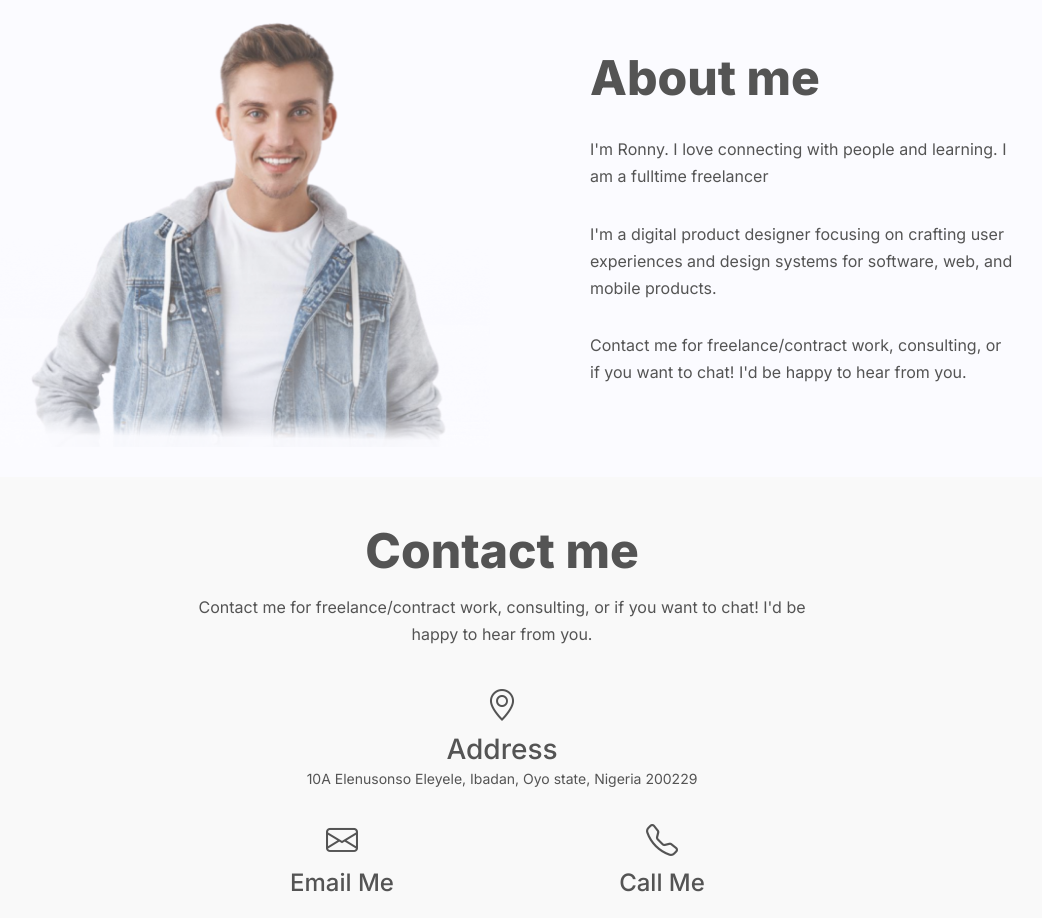
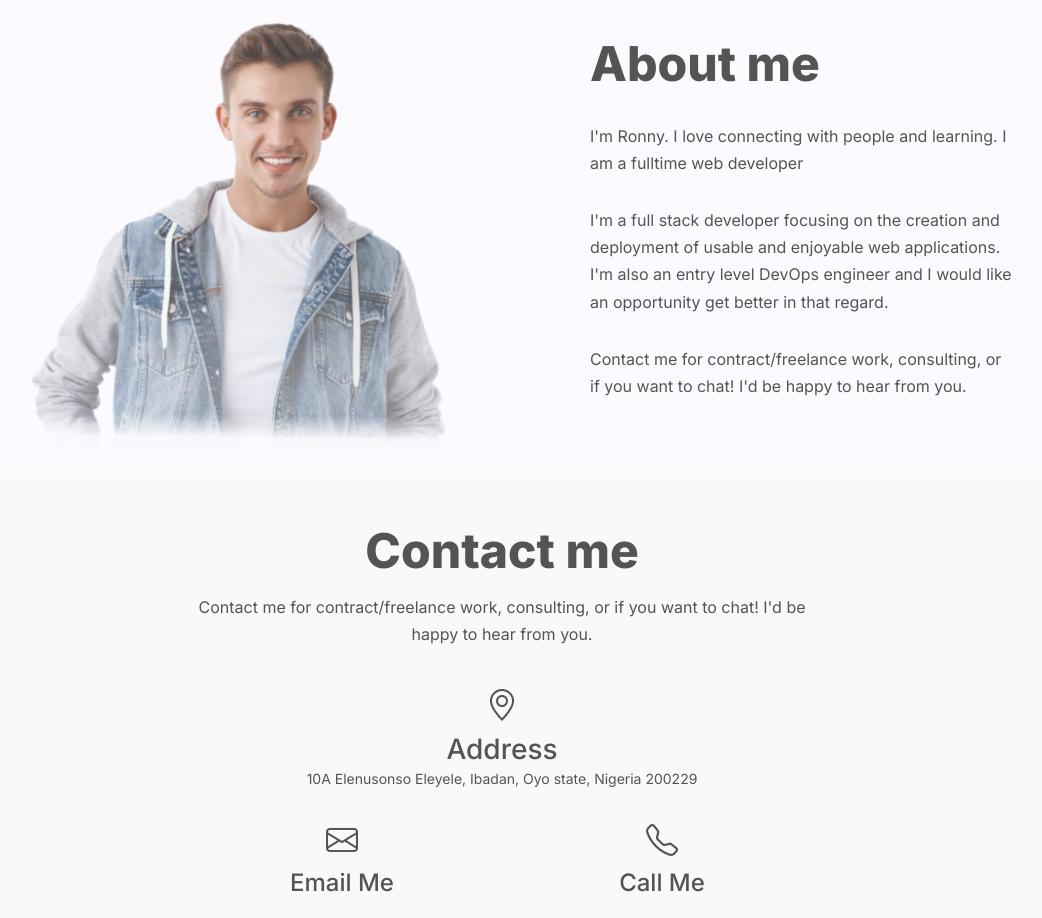
Before and after one commit to Abdqadr1/portfolio, a React (Create React App) app: page / in a window 1280 px wide. Shown: the part 2520-3438 px from the top of the page, without its empty margins (138-1180 px from the left). Built offline with nearby package versions, Linux system fonts and the light colour scheme.

Commit message:
about me section

```diff
--- a/public/css/toggle.css
+++ b/public/css/toggle.css
@@ -1,5 +1,5 @@
 .dark-mode{
-    --primary-color: #eee;
+    --primary-color: rgba(245, 231, 231, 0.9);
     --hover-color: #7562E0;
     --color: #000;
     --bg-color: #000;
--- a/src/components/about.js
+++ b/src/components/about.js
@@ -15,11 +15,10 @@ const About = () => {
                     <img src={profile} alt="profile" className="left-in" />
                     <div className="about-content right-in" tabIndex="0">
                         <h2 className="heading-secondary">About me</h2>
-                        <p className="text-paragraph-16">I'm Ronny. I love connecting with people and learning. I am a fulltime freelancer
-                        </p>
-                        <p className="text-paragraph-16">I'm a digital product designer focusing on crafting user experiences and design
-                        systems for software, web, and mobile products.</p>
-                        <p className="text-paragraph-16">Contact me for freelance/contract work, consulting, or if you want to chat! I'd be
+                        <p className="text-paragraph-16">I'm Ronny. I love connecting with people and learning. I am a fulltime web developer</p>
+                        <p className="text-paragraph-16">I'm a full stack developer focusing on the creation and deployment of usable and enjoyable
+                            web applications. I'm also an entry level DevOps engineer and I would like an opportunity get better in that regard.</p>
+                        <p className="text-paragraph-16">Contact me for contract/freelance work, consulting, or if you want to chat! I'd be
                         happy to hear from you.</p>
                     </div>
                 </div>
--- a/src/components/contact.js
+++ b/src/components/contact.js
@@ -14,7 +14,7 @@ const Contact = () => {
             <section ref={ref} id="Contact" className="contact" data-animate="jack">
                 <div className="sub-heading">
                 <h2 className="heading-secondary">Contact me</h2>
-                <p className="text-paragraph-16">Contact me for freelance/contract work, consulting, or if you want to chat! I'd be
+                <p className="text-paragraph-16">Contact me for contract/freelance work, consulting, or if you want to chat! I'd be
                     happy to hear from you.</p>
                 </div>
 
--- a/src/components/stacks.js
+++ b/src/components/stacks.js
@@ -13,43 +13,43 @@ const Stacks = () => {
             <section className="section-brands" ref={ref} data-animate="stacks">
                 <div className="brand-border"></div>
                 <div className="brands">
-                    <div className="logo speed-in-right">
+                    <div className="logo speed-in-right title" title="Spring">
                         <Icon icon="logos:spring" />
                     </div>
-                    <div className="logo speed-in-right">
+                    <div className="logo speed-in-right" title="React">
                         <Icon icon="logos:react" />
                     </div>
-                    <div className="logo speed-in-right">
+                    <div className="logo speed-in-right" title="Bootstrap">
                             <Icon icon="logos:bootstrap" />
                     </div>
-                    <div className="logo speed-in-right">
+                    <div className="logo speed-in-right" title="Java">
                             <Icon icon="logos:java" />
                     </div>
-                     <div className="logo speed-in-right">
+                     <div className="logo speed-in-right" title="Javascript">
                         <Icon icon="logos:javascript" />
                     </div>
-                    <div className="logo speed-in-right">
+                    <div className="logo speed-in-right" title="Typescript">
                         <Icon icon="vscode-icons:file-type-typescriptdef-official" />
                     </div>
-                    <div className="logo speed-in-right">
+                    <div className="logo speed-in-right" title="PHP">
                         <Icon icon="logos:php" />
                     </div>
-                    <div className="logo speed-in-right">
+                    <div className="logo speed-in-right" title="MySQL">
                         <Icon icon="logos:mysql" />
                     </div>
-                    <div className="logo speed-in-right">
+                    <div className="logo speed-in-right" title="Postgresql">
                         <Icon icon="logos:postgresql" />
                     </div>
-                    <div className="logo speed-in-right">
+                    <div className="logo speed-in-right" title="MongoDB">
                         <Icon icon="logos:mongodb" />
                     </div>
-                    <div className="logo speed-in-right">
+                    <div className="logo speed-in-right" title="AWS">
                         <Icon icon="logos:aws" />
                     </div>
-                    <div className="logo speed-in-right">
+                    <div className="logo speed-in-right" title="Google Cloud">
                         <Icon icon="logos:google-cloud" />
                     </div>
-                    <div className="logo speed-in-right">
+                    <div className="logo speed-in-right" title="Laravel">
                         <Icon icon="logos:laravel" />
                     </div>
                 </div>
--- a/src/mode.css
+++ b/src/mode.css
@@ -55,6 +55,9 @@
 .dark-mode .navbar-toggler, .dark-mode .navbar-toggler-icon{
     background-color: var(--nav-color);
 }
+.dark-mode .logo{
+    background-color: var(--primary-color);
+}
 
 @media screen and (max-width: 768px) {
 
```
